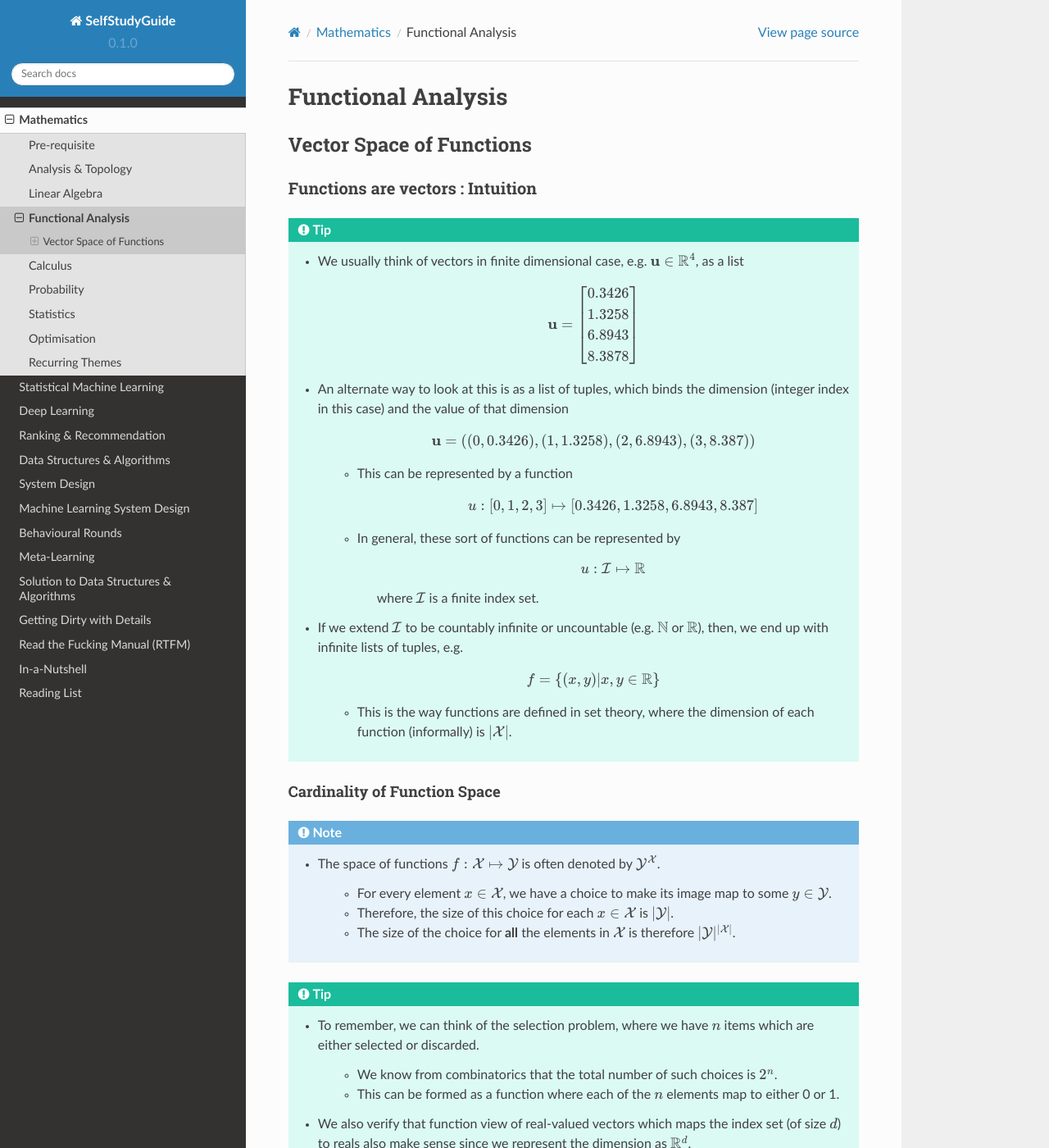
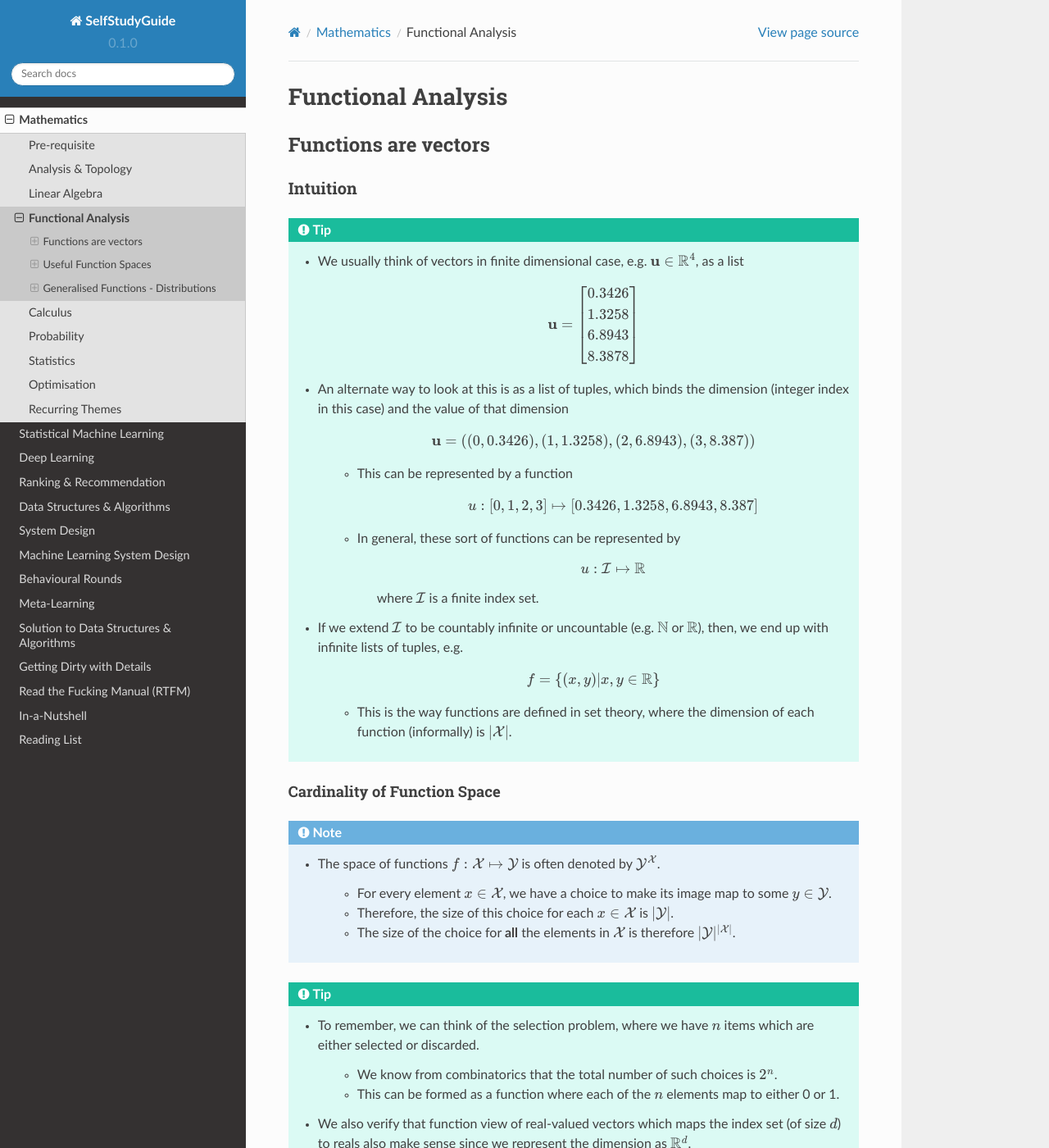
Before and after one commit to uselesstechjunks/leetcode, a Sphinx documentation site: the page built from docs/source/math/funan.rst, in a window 1280 px wide and 1400 px high. Shown: the whole window at 82% size. Built offline with Sphinx 7.4.7 and the Read the Docs theme 2.0.0, drawn with Linux system fonts in a browser that asks for light colours; some of the changed text lies outside the part shown.

Commit message:
Update funan.rst

```diff
--- a/docs/source/math/funan.rst
+++ b/docs/source/math/funan.rst
@@ -3,9 +3,9 @@ Functional Analysis
 ################################################################################
 
 ********************************************************************************
-Vector Space of Functions
+Functions are vectors
 ********************************************************************************
-Functions are vectors : Intuition
+Intuition
 ================================================================================
 .. tip::
 	* We usually think of vectors in finite dimensional case, e.g. :math:`\mathbf{u}\in\mathbb{R}^4`, as a list
```
Also changed, not shown: other parts of docs/source/math/funan.rst (+9 -9 lines).
